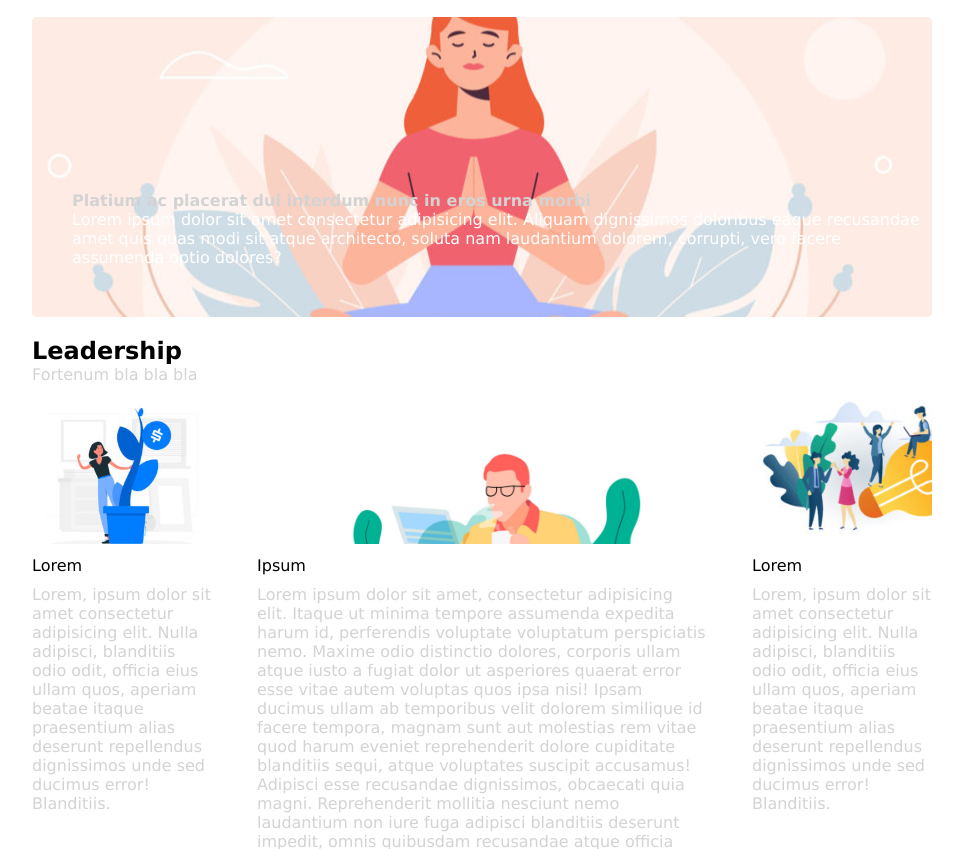
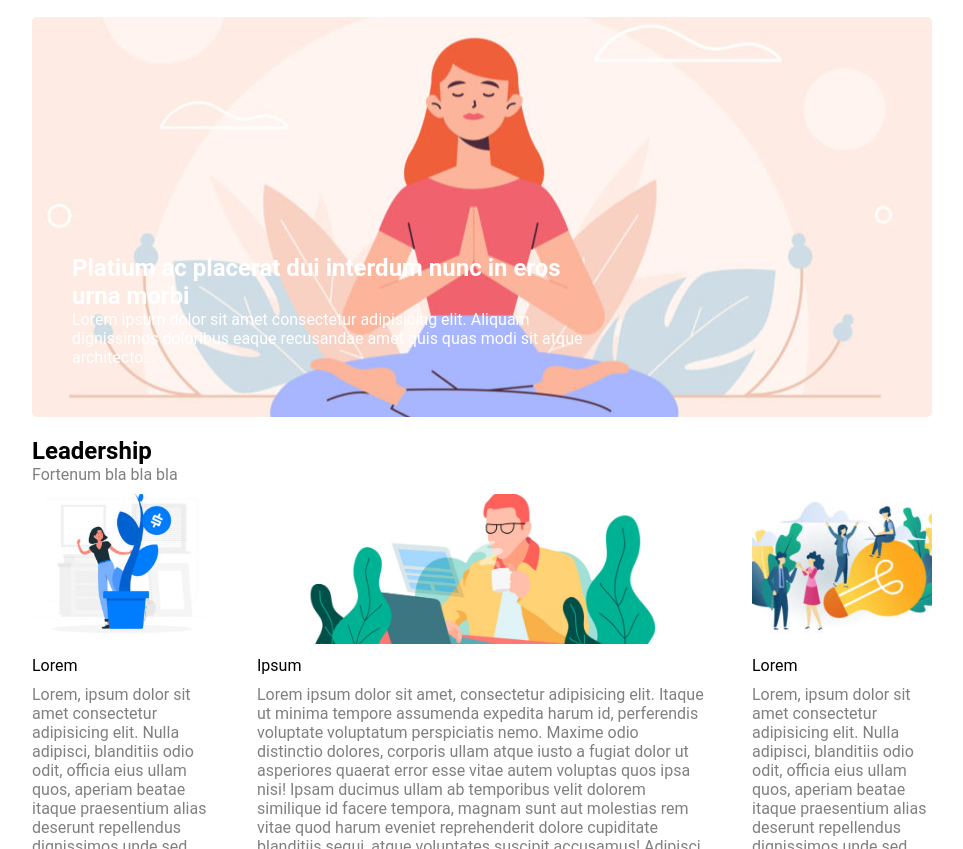
Before and after one commit to Gmarksa/htmlcss-wp, a plain HTML site: page index.html in a window 1280 px wide. Shown: the part 103-952 px from the top of the page, without its empty margins (158-1121 px from the left). Drawn offline with Linux system fonts and the light colour scheme.

Commit message:
Fix Immagini e Clearfix

```diff
--- a/css/style.css
+++ b/css/style.css
@@ -3,8 +3,7 @@
     padding: 0;
     margin: 0;
 
-    color: lightgray;
-    font-family: Verdana, Geneva, Tahoma, sans-serif;
+    font-family: 'Roboto', sans-serif;
 }
 
 .clearfix::after{
@@ -15,6 +14,10 @@
 
 .black_txt{
     color: black;
+}
+
+.grey_txt{
+    color: grey;
 }
 
 #Logo{
@@ -40,7 +43,7 @@ nav > a{
 
 .block_top_container{
     width: 100%;
-    height: 300px;
+    height: 400px;
 
     position: relative;
 
@@ -54,13 +57,14 @@ nav > a{
 }
 
 .block_top_txt{
+    width: 60%;
     position: absolute;
 
     left: 40px;
     bottom: 50px;
 }
 
-.block_top_txt >  span{
+.block_top_txt{
     color: white;
 }
 
@@ -98,10 +102,12 @@ footer{
 
 #img_left, #img_center, #img_right{
     height: 150px;
-    background-color: lightgray;
+/*     background-color: lightgray; */
     background-size: cover;
 
-    border-radius: 5px;
+    background-position: center;
+
+ /*    border-radius: 5px; */
     margin-bottom: 12px;
 }
 
--- a/index.html
+++ b/index.html
@@ -17,7 +17,7 @@
             </div>
 
             <!-- Menu con link -->
-            <nav>
+            <nav class="grey_txt">
                 <a href="#">FEATURES</a>
                 <a href="#">EDITORIALS</a>
                 <a href="#">ENVIRONMENT</a>
@@ -30,17 +30,19 @@
         <!-- Articolo in evidenza  -->
         <div class="block_top_container">
             <div class="block_top_txt">
-                <h4>Platium ac placerat dui interdum nunc in eros urna morbi</h4>
-                <span>Lorem ipsum dolor sit amet consectetur adipisicing elit. Aliquam dignissimos doloribus eaque recusandae amet quis quas modi sit atque architecto, soluta nam laudantium dolorem, corrupti, vero facere assumenda optio dolores?</span>
+                <h2>Platium ac placerat dui interdum nunc in eros urna morbi</h2>
+                <span>Lorem ipsum dolor sit amet consectetur adipisicing elit. Aliquam dignissimos doloribus eaque recusandae amet quis quas modi sit atque architecto...</span>
             </div>
         </div>
 
-        <!-- Sezione leadership?  -->
+        <!-- Sezione leadership -->
         <div class="mb10">
             <h2 class="black_txt">Leadership</h2>
-            <span>Fortenum bla bla bla</span>
+            <span class="grey_txt">Fortenum bla bla bla</span>
         </div>
 
+
+        <div class="clearfix">
             <!-- Sidebar sinistra -->
             <aside>
                 <div class="sidebar_left ">
@@ -48,7 +50,7 @@
 
                     </div>
                     <div class="black_txt mb10">Lorem</div>
-                <p>
+                    <p class="grey_txt">
                         Lorem, ipsum dolor sit amet consectetur adipisicing elit. Nulla adipisci, blanditiis odio odit, officia eius ullam quos, aperiam beatae itaque praesentium alias deserunt repellendus dignissimos unde sed ducimus error! Blanditiis.
                     </p>
                 </div>
@@ -61,7 +63,7 @@
 
                     </div>
                     <div class="black_txt mb10">Ipsum</div>
-                <p>
+                    <p class="grey_txt">
                         Lorem ipsum dolor sit amet, consectetur adipisicing elit. Itaque ut minima tempore assumenda expedita harum id, perferendis voluptate voluptatum perspiciatis nemo. Maxime odio distinctio dolores, corporis ullam atque iusto a fugiat dolor ut asperiores quaerat error esse vitae autem voluptas quos ipsa nisi! Ipsam ducimus ullam ab temporibus velit dolorem similique id facere tempora, magnam sunt aut molestias rem vitae quod harum eveniet reprehenderit dolore cupiditate blanditiis sequi, atque voluptates suscipit accusamus! Adipisci esse recusandae dignissimos, obcaecati quia magni. Reprehenderit mollitia nesciunt nemo laudantium non iure fuga adipisci blanditiis deserunt impedit, omnis quibusdam recusandae atque officia excepturi vitae libero fugiat eos aut enim. Maxime deserunt unde placeat eaque id. Quos dolor doloremque perferendis enim ipsa sunt placeat numquam itaque tempore!
                     </p>
                 </div>
@@ -74,11 +76,12 @@
 
                     </div>
                     <div class="black_txt mb10">Lorem</div>
-                <p>
+                    <p class="grey_txt">
                         Lorem, ipsum dolor sit amet consectetur adipisicing elit. Nulla adipisci, blanditiis odio odit, officia eius ullam quos, aperiam beatae itaque praesentium alias deserunt repellendus dignissimos unde sed ducimus error! Blanditiis.
                     </p>
                 </div>
             </aside>
+        </div>
 
     </div>
 
```
Lines whose indentation alone changed are shown as unchanged.
